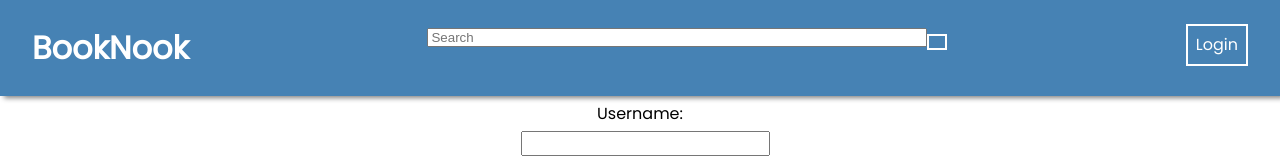
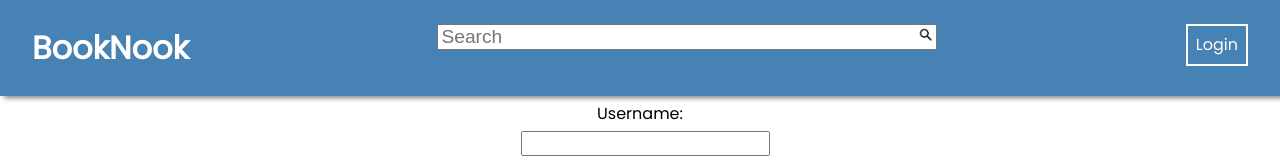
Before and after one commit to SXEscalante/ReactJWTFrontend, a React (Create React App) app: page /login in a window 1280 px wide. Shown: the top 160 px of the page. Built offline with nearby package versions, Linux system fonts and the light colour scheme.

Commit message:
Favorite button now posts to database

```diff
--- a/src/components/Dropdown/Dropdown.jsx
+++ b/src/components/Dropdown/Dropdown.jsx
@@ -1,9 +1,10 @@
 import './Dropdown.css'
 
-const Dropdown = ({ logoutUser, }) => {
+const Dropdown = ({ logoutUser, username }) => {
+    console.log(username)
     return (
         <div className='dropdown'>
-            <button>Username</button>
+            <button>{`Welcome ${username.userName}`}</button>
             <div className="content">
                 <a href="/favorites">Favorite</a>
                 <a href="">Logout</a>
--- a/src/components/NavBar/NavBar.css
+++ b/src/components/NavBar/NavBar.css
@@ -21,6 +21,7 @@
   border: 2px solid white;
   color: white;
   padding: 0.4rem 0.5rem;
+  max-width: fit-content;
 }
 
 .navBar button:hover {
@@ -36,5 +37,27 @@
 
 .search-bar{
   width: 500px;
+  font-size: larger;
   padding:0px 2px;
-}
+  }
+  .search-bar-wrapper{
+    position: relative;
+  }
+  .search-bar-wrapper button{
+    background-image: url(/src/Images/1200px-Google_Magnifying_Glass.svg.png);
+    background-size: contain;
+    background-repeat: no-repeat;
+    border: none;
+    position: absolute;
+    right: 0;
+    height: 20px;
+    margin-top: 3px;
+    margin-right: 3px;
+    background-color: none;
+  }
+  .search-bar-wrapper button:hover{
+    background-image: url(/src/Images/1200px-Google_Magnifying_Glass.svg.png);
+    background-size: contain;
+    background-repeat: no-repeat;
+    background-color: #bebebe;
+  }
--- a/src/components/NavBar/NavBar.jsx
+++ b/src/components/NavBar/NavBar.jsx
@@ -34,13 +34,13 @@
             <b>BookNook</b>
           </Link>
         </li>
-        <form onSubmit={handleSubmit}>
+        <form onSubmit={handleSubmit} className="search-bar-wrapper">
           <input className="search-bar" placeholder="Search" type="text" value={search} onChange={(e) => setSearch(e.target.value)}/>
           <button type="submit"></button>
         </form>
         <li>
           {user ? (
-            <Dropdown />
+            <Dropdown username={username}/>
           ) : (
             <button onClick={() => navigate("/login")}>Login</button>
           )}
--- a/src/pages/BookDetailsPage/BookDetailsPage.jsx
+++ b/src/pages/BookDetailsPage/BookDetailsPage.jsx
@@ -11,7 +11,7 @@
     const [book, setBook] = useState('');
     const [loading, setLoading] = useState(true);
     const [notLoggedIn, setNotLoggedIn] = useState(false);
-    const [user] = useAuth();
+    const [user, token] = useAuth();
     console.log(useParams())
 
     const handleSearch = async () => {
@@ -41,11 +41,16 @@
     const handleFavorite = async () => {
       const favData = {
         bookId: bookId,
-        title: book.volumeInfo.title
+        title: book.volumeInfo.title,
+        thumbnailUrl: book.volumeInfo.imageLinks.thumbnail
       }
 
       try{
-        await axios.post(`https://localhost:5001/api/favorites`, favData)
+        await axios.post(`https://localhost:5001/api/favorites`, favData, {
+          headers: {
+            Authorization: "Bearer " + token
+          }
+        })
       } catch (error){
         console.log("Error favoriting book:", error)
       }
--- a/src/pages/FavoritesPage/FavoritesPage.jsx
+++ b/src/pages/FavoritesPage/FavoritesPage.jsx
@@ -1,11 +1,37 @@
+import { useEffect, useState } from "react";
 import useAuth from "../../hooks/useAuth";
+import axios from "axios";
 
 const FavoritesPage = ({}) => {
     const [user, token] = useAuth();
+    const [favoriteBooks, setFavoriteBooks] = useState({});
+
+    const getFavorites = async () => {
+        try{
+            const responce = await axios.get(`https://localhost:5001/api/favorites/myFavorites`, {
+                headers: {
+                  Authorization: "Bearer " + token
+                }
+            })
+            if (responce.status === 200){
+                console.log(responce.data)
+                setFavoriteBooks(responce)
+            }
+        } catch (error){
+            console.log("Error getting favorite books:", error)
+          }
+    }
+
+    useEffect(() => {
+        getFavorites();
+      }, [])
 
     return (
         <div>
             <h1>{user.userName}'s Favorites</h1>
+            <div>
+
+            </div>
         </div>
     );
 }
```
Also changed, not shown: src/Images/1200px-Google_Magnifying_Glass.svg.png (added).
